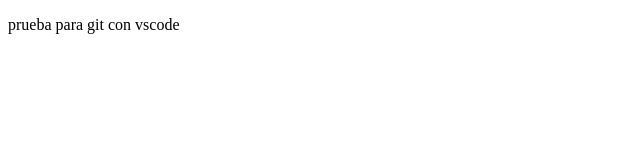
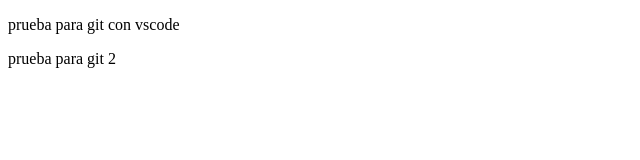
Before and after one commit to juliorozco/git-vscode, a plain HTML site: page index.html in a window 1280 px wide. Shown: the full height of the page, 0-640 px from the left. Drawn offline with Linux system fonts and the light colour scheme.

Commit message:
segundo commit

```diff
--- a/index.html
+++ b/index.html
@@ -7,5 +7,6 @@
 </head>
 <body>
     <p>prueba para git con vscode</p>
+    <p>prueba para git 2</p>
 </body>
 </html>
```
